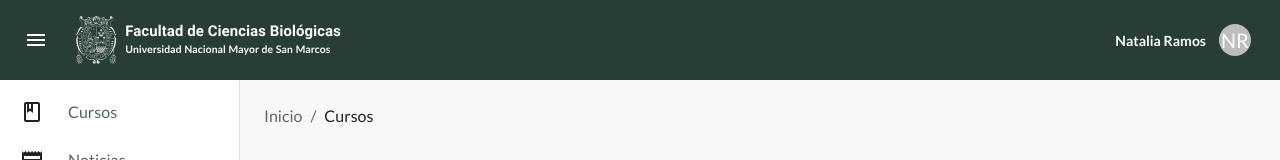
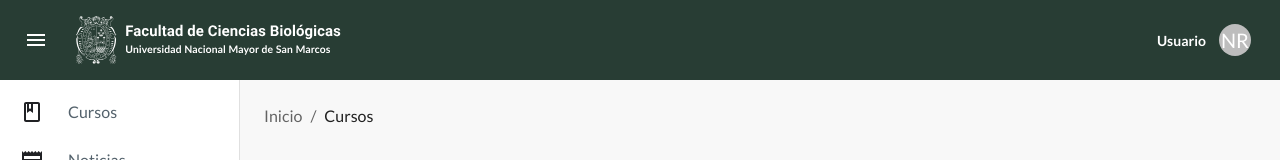
Before and after one commit to luiscavibot/unmsm-lms-spa, a React (Vite) app: page /courses/posgrado in a window 1280 px wide. Shown: the top 160 px of the page. Built offline with nearby package versions, Linux system fonts and the light colour scheme; sample sign-in values are in the browser's storage.

Commit message:
feat: Add UI slice for drawer state management and update auth slice to decode user info from token

```diff
--- a/src/components/layouts/MainLayout/Header.tsx
+++ b/src/components/layouts/MainLayout/Header.tsx
@@ -1,10 +1,22 @@
-import React from 'react'
-import EscudoBiologiaIcon from '@/assets/icons/EscudoBiologiaIcon'
-import { Menu as MenuIcon, Logout, Person, Settings } from '@mui/icons-material'
-import { Avatar, Box, Divider, IconButton, ListItemIcon, Menu, MenuItem, Toolbar, Typography, useTheme, styled } from '@mui/material'
-import { Link, useNavigate } from 'react-router-dom'
-import { useAppDispatch } from '@/store/hooks';
-import { toggleDrawer } from '@/store/slices/ui/uiSlice';
+import React from 'react';
+import EscudoBiologiaIcon from '@/assets/icons/EscudoBiologiaIcon';
+import { Menu as MenuIcon, Logout, Person, Settings } from '@mui/icons-material';
+import {
+  Avatar,
+  Box,
+  Divider,
+  IconButton,
+  ListItemIcon,
+  Menu,
+  MenuItem,
+  Toolbar,
+  Typography,
+  useTheme,
+  styled,
+} from '@mui/material';
+import { Link, useNavigate } from 'react-router-dom';
+import { useAppDispatch, useAppSelector } from '@/store/hooks';
+import { toggleDrawer } from '@/store/slices/uiSlice';
 import MuiAppBar, { AppBarProps as MuiAppBarProps } from '@mui/material/AppBar';
 
 // const drawerWidth = 240;
@@ -37,9 +49,10 @@ import MuiAppBar, { AppBarProps as MuiAppBarProps } from '@mui/material/AppBar';
 // }));
 
 export default function Header() {
+  const user = useAppSelector((state) => state.auth.user);
   const dispatch = useAppDispatch();
-	const navigate = useNavigate()
-	const theme = useTheme()
+  const navigate = useNavigate();
+  const theme = useTheme();
 
   const [anchorEl, setAnchorEl] = React.useState<null | HTMLElement>(null);
   const open = Boolean(anchorEl);
@@ -69,19 +82,23 @@ export default function Header() {
     // 		padding: { xs: '10px 0px', md: '12px 0px' },
     // 	}}
     // >
-		<MuiAppBar position="fixed" sx={{
+    <MuiAppBar
+      position="fixed"
+      sx={{
         zIndex: (theme) => theme.zIndex.drawer + 1,
         bgcolor: theme.palette.primary.darkest,
         boxShadow: 'none',
         // padding: { xs: '10px 0px', md: '12px 0px' },
       }}
     >
-			<Toolbar sx={{
+      <Toolbar
+        sx={{
           color: theme.palette.neutral.lightest,
           display: 'flex',
           justifyContent: 'space-between',
           // paddingY: { xs: '10px', md: '12px' },
-			}}>
+        }}
+      >
         <Box sx={{ display: 'flex', alignItems: 'center' }}>
           <IconButton
             size="large"
@@ -105,7 +122,7 @@ export default function Header() {
             }}
           >
             <Typography component="span" sx={{ fontSize: 14, fontWeight: 600, color: theme.palette.neutral.lightest }}>
-							Natalia Ramos
+              {user?.name || 'Usuario'}
             </Typography>
             <IconButton
               onClick={handleMenu}
@@ -115,9 +132,7 @@ export default function Header() {
               aria-haspopup="true"
               aria-expanded={open ? 'true' : undefined}
             >
-							<Avatar sx={{ width: 32, height: 32 }}>
-								NR
-							</Avatar>
+              <Avatar sx={{ width: 32, height: 32 }}>NR</Avatar>
             </IconButton>
           </Box>
           <Menu
@@ -159,7 +174,9 @@ export default function Header() {
           >
             <Box sx={{ px: 2, pb: 2 }}>
               <Typography sx={{ color: theme.palette.neutral.dark }}>Natalia Ramos</Typography>
-							<Typography variant="body3" sx={{ color: theme.palette.neutral.dark }}>natalia.ramos@unmsm.edu.pe</Typography>
+              <Typography variant="body3" sx={{ color: theme.palette.neutral.dark }}>
+                natalia.ramos@unmsm.edu.pe
+              </Typography>
             </Box>
             <Divider />
             <MenuItem onClick={handleClose}>
@@ -184,5 +201,5 @@ export default function Header() {
         </div>
       </Toolbar>
     </MuiAppBar>
-	)
+  );
 }
--- a/src/store/slices/authSlice.ts
+++ b/src/store/slices/authSlice.ts
@@ -44,6 +44,7 @@ const authSlice = createSlice({
         state.accessToken = payload.accessToken;
         state.idToken = payload.idToken;
         state.refreshToken = payload.refreshToken;
+        state.user = decode<CognitoIdTokenPayload>(payload.idToken);
         localStorage.setItem('accessToken', payload.accessToken);
         localStorage.setItem('idToken', payload.idToken);
         localStorage.setItem('refreshToken', payload.refreshToken);
--- a/src/store/store.ts
+++ b/src/store/store.ts
@@ -1,5 +1,5 @@
 import { configureStore } from '@reduxjs/toolkit';
-import uiReducer from './slices/ui/uiSlice';
+import uiReducer from './slices/uiSlice';
 import authReducer from '@/store/slices/authSlice';
 import { api } from '@/services/api';
 
--- a/src/store/thunks/loginAsync.ts
+++ b/src/store/thunks/loginAsync.ts
@@ -5,8 +5,7 @@ export const loginAsync = createAsyncThunk<Tokens, { email: string; password: st
   'auth/login',
   async ({ email, password }, { rejectWithValue }) => {
     try {
-      const tokens = await signIn(email, password);
-      return tokens;
+      return await signIn(email, password);
     } catch (err: any) {
       return rejectWithValue(err.message);
     }
```
Also changed, not shown: src/store/slices/uiSlice.ts (renamed from src/store/slices/ui/uiSlice.ts). Lines whose indentation alone changed are shown as unchanged.
